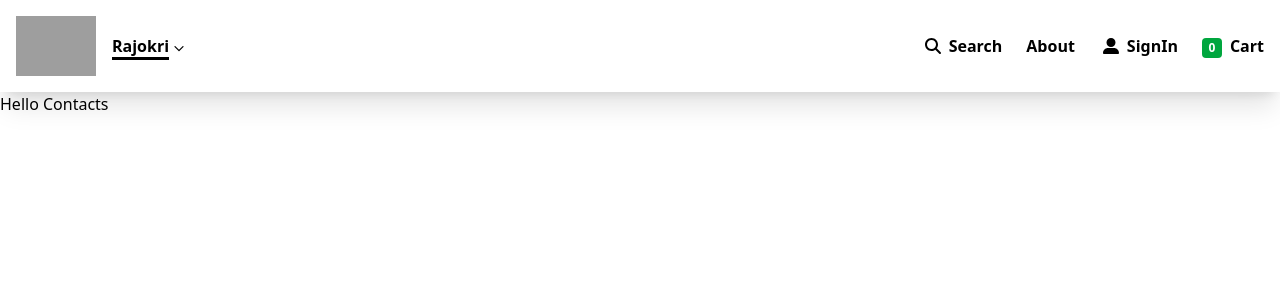
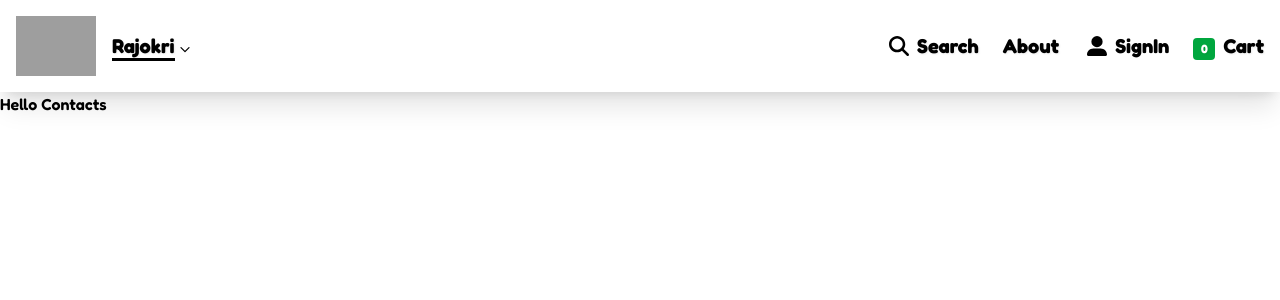
Before and after one commit to techelusive/swiggy-gpt, a React (Vite) app: page /contact in a window 1280 px wide. Shown: the top 300 px of the page. Built offline with nearby package versions, Linux system fonts and the light colour scheme; grey boxes are pictures that could not be loaded.

Commit message:
fix bugs

```diff
--- a/src/components/Header.jsx
+++ b/src/components/Header.jsx
@@ -1,20 +1,16 @@
 // import { LOGO_URL } from "../utils/constants";
-// import { Link } from "react-router-dom"
+// import { Link } from "react-router-dom";
 // import { FontAwesomeIcon } from "@fortawesome/react-fontawesome";
 // import { RiContactsBookLine } from "react-icons/ri";
 // import { FaUserLarge } from "react-icons/fa6";
 // import { RxCaretDown } from "react-icons/rx";
 // import { faMagnifyingGlass } from "@fortawesome/free-solid-svg-icons";
-// import { useSelector } from "react-redux";
+// import { useSelector, useDispatch } from "react-redux";
 // import { toggleForm } from "../utils/appSlice";
-// import { useDispatch } from "react-redux";
 // import { useState } from "react";
 
 // export const Header = () => {
-
 //   const dispatch = useDispatch();
-
-//   // Subscribing our store using selector
 //   const cartItems = useSelector((store) => store.cart.items);
 //   const [menuOpen, setMenuOpen] = useState(false);
 
@@ -22,90 +18,97 @@
 //     dispatch(toggleForm());
 //   };
 
-//     return (
-//       // body
-//       <div className="p-[15px] w-full shadow-xl flex flex-wrap">
-//       {/* flex justify-between items-center */}
-//       <div className=" w-[150px] flex items-center">
-//          {/* logo-container */}
-//          <Link to="/">
-//          <div className="logo-container w-[80px]">
-//           <img
-//           className="w-full cursor-pointer transition-transform duration-500 hover:scale-110"
-//           alt="Logo"
-//           src={LOGO_URL}
-//           />
+//   return (
+//     <header className="w-full shadow-xl p-4 bg-white">
+//       <div className="flex justify-between items-center flex-wrap md:flex-nowrap">
+//         {/* Logo and Location */}
+//         <div className="flex items-center w-full md:w-auto justify-between">
+//           <Link to="/">
+//             <div className="w-[80px]">
+//               <img
+//                 src={LOGO_URL}
+//                 alt="Logo"
+//                 className="w-full cursor-pointer transition-transform duration-500 hover:scale-110"
+//               />
+//             </div>
+//           </Link>
+//           <div className="px-4 cursor-pointer">
+//             <span className="font-bold border-b-[3px] border-black hover:text-orange-500 hover:border-orange-500">
+//               Rajokri
+//             </span>
+//             <RxCaretDown className="inline text-xl text-black" />
+//           </div>
+
+//           {/* Hamburger Menu (visible only on small screens) */}
+//           <button
+//             className="md:hidden text-2xl ml-auto"
+//             onClick={() => setMenuOpen(!menuOpen)}
+//           >
+//             ☰
+//           </button>
 //         </div>
-//         </Link>
-//         <div className="px-4 cursor-pointer">
-//         <span className=" font-bold border-b-[3px] border-black hover:text-orange-500 hover:border-orange-500">
-//           Rajokri </span><RxCaretDown
-//             className="inline text-[0.9rem] text-black text-xl"/>
-//         </div>
-//       </div>
-//         {/* nav-items */}
-//         <div className="flex items-center cursor-pointer list-none gap-8 ml-auto text-[17px] font-semibold">
-//           <li className=" hover:text-orange-500">
-//               <Link to="/search/">
-//             <FontAwesomeIcon icon={faMagnifyingGlass}
-//             className="mr-2 hover:text-orange-500"/>Search</Link>
-//             </li>
 
-//           {/* <li className=" hover:text-orange-500">About</li>  */}
+//         {/* Nav Items */}
+//         <ul
+//           className={`flex-col md:flex-row md:flex gap-6 font-semibold text-[16px] mt-4 md:mt-0 w-full md:w-auto ${
+//             menuOpen ? "flex" : "hidden"
+//           } md:items-center md:justify-end`}
+//         >
+//           <li className="hover:text-orange-500">
+//             <Link to="/search/">
+//               <FontAwesomeIcon
+//                 icon={faMagnifyingGlass}
+//                 className="mr-2 hover:text-orange-500"
+//               />
+//               Search
+//             </Link>
+//           </li>
+
 //           <li
-//           className="hover:text-orange-500 cursor-pointer"
-//           onClick={() => window.open('https://personal-portfolio-dev-rohits-projects.vercel.app/', '_blank')}
+//             className="hover:text-orange-500 cursor-pointer"
+//             onClick={() =>
+//               window.open(
+//                 "https://personal-portfolio-dev-rohits-projects.vercel.app/",
+//                 "_blank"
+//               )
+//             }
 //           >
 //             About
 //           </li>
 
+//           <li className="hover:text-orange-500 r">
+//             <span className="flex items-center gap-2 cursor-pointe">
+//               <FaUserLarge
+//                 onClick={toggleFormHandler}
+//                 className="ml-1"
+//               />
+//               <button onClick={toggleFormHandler}>SignIn</button>
+//             </span>
+//           </li>
 
-//           {/* <Link to="/contact">
-//           <li className="flex items-center gap-1 hover:text-orange-500">
-//           <RiContactsBookLine className="size-5"/>
-//           Contact</li></Link> */}
-
-//             <li className="hover:text-orange-500">
-//               <span className="flex items-center gap-2 ">
-//               {<FaUserLarge onClick={() =>
-//               toggleFormHandler()} // Call the function if the button name is "SignIn"
-//                 className="ml-2 cursor-pointer"/>}
-//                 <button onClick={() => toggleFormHandler()}>
-//                 SignIn
-//                 </button>
+//           <li className="hover:text-orange-500">
+//             <Link to="/cart">
+//               <span
+//                 className="inline-flex justify-center items-center w-[20px] h-[20px] bg-green-600 text-white text-xs rounded-sm mr-2"
+//               >
+//                 {cartItems?.reduce((sum, item) => sum + item.quantity, 0)}
 //               </span>
-//             </li>
-//             <li className="hover:text-orange-500">
-//               <Link to="/cart">
-//               <span style={{
-//                 backgroundColor: "green",
-//                 color: "white",
-//                 width: "20px",
-//                 height: "20px",
-//                 display: "inline-flex",
-//                 justifyContent: "center",
-//                 alignItems: "center",
-//                 borderRadius: "1px 1px 1px 1px", // Optional for slightly rounded corners
-//                 }}
-//                 >
-//                   {/* Calculates the total quantity of items in the cart by summing up their quantities. */}
-//                   {cartItems?.reduce((sum, item) => sum + item.quantity, 0)}
-//                 </span> Cart</Link></li>
-//         </div>
+//               Cart
+//             </Link>
+//           </li>
+//         </ul>
 //       </div>
-//     );
+//     </header>
+//   );
 // };
 
 // export default Header;
 
 
 
-
-
 import { LOGO_URL } from "../utils/constants";
 import { Link } from "react-router-dom";
 import { FontAwesomeIcon } from "@fortawesome/react-fontawesome";
-import { RiContactsBookLine } from "react-icons/ri";
 import { FaUserLarge } from "react-icons/fa6";
 import { RxCaretDown } from "react-icons/rx";
 import { faMagnifyingGlass } from "@fortawesome/free-solid-svg-icons";
@@ -123,6 +126,29 @@ export const Header = () => {
   };
 
   return (
+    <>
+      {/* Load Fredoka font */}
+      <link
+        href="https://fonts.googleapis.com/css2?family=Fredoka:wght@600;700&display=swap"
+        rel="stylesheet"
+      />
+      <style>{`
+        body {
+          font-family: 'Fredoka', sans-serif;
+        }
+        .cartoon-text {
+          font-family: 'Fredoka', sans-serif;
+          font-size: 20px;
+          font-weight: 700;
+          text-shadow: 1px 1px 2px rgba(0, 0, 0, 0.08);
+        }
+        .cartoon-text:hover {
+          color: #ff6600;
+          transform: scale(1.05);
+          transition: all 0.2s ease-in-out;
+        }
+      `}</style>
+
       <header className="w-full shadow-xl p-4 bg-white">
         <div className="flex justify-between items-center flex-wrap md:flex-nowrap">
           {/* Logo and Location */}
@@ -137,13 +163,13 @@ export const Header = () => {
               </div>
             </Link>
             <div className="px-4 cursor-pointer">
-            <span className="font-bold border-b-[3px] border-black hover:text-orange-500 hover:border-orange-500">
+              <span className="cartoon-text border-b-[3px] border-black hover:text-orange-500 hover:border-orange-500">
                 Rajokri
               </span>
               <RxCaretDown className="inline text-xl text-black" />
             </div>
 
-          {/* Hamburger Menu (visible only on small screens) */}
+            {/* Hamburger Menu (small screens) */}
             <button
               className="md:hidden text-2xl ml-auto"
               onClick={() => setMenuOpen(!menuOpen)}
@@ -154,22 +180,19 @@ export const Header = () => {
 
           {/* Nav Items */}
           <ul
-          className={`flex-col md:flex-row md:flex gap-6 font-semibold text-[16px] mt-4 md:mt-0 w-full md:w-auto ${
+            className={`flex-col md:flex-row md:flex gap-6 mt-4 md:mt-0 w-full md:w-auto ${
               menuOpen ? "flex" : "hidden"
             } md:items-center md:justify-end`}
           >
-          <li className="hover:text-orange-500">
+            <li className="cursor-pointer cartoon-text">
               <Link to="/search/">
-              <FontAwesomeIcon
-                icon={faMagnifyingGlass}
-                className="mr-2 hover:text-orange-500"
-              />
+                <FontAwesomeIcon icon={faMagnifyingGlass} className="mr-2" />
                 Search
               </Link>
             </li>
 
             <li
-            className="hover:text-orange-500 cursor-pointer"
+              className="cursor-pointer cartoon-text"
               onClick={() =>
                 window.open(
                   "https://personal-portfolio-dev-rohits-projects.vercel.app/",
@@ -180,21 +203,16 @@ export const Header = () => {
               About
             </li>
 
-          <li className="hover:text-orange-500">
-            <span className="flex items-center gap-2">
-              <FaUserLarge
-                onClick={toggleFormHandler}
-                className="ml-1 cursor-pointer"
-              />
+            <li className="cartoon-text">
+              <span className="flex items-center gap-2 cursor-pointer">
+                <FaUserLarge onClick={toggleFormHandler} className="ml-1" />
                 <button onClick={toggleFormHandler}>SignIn</button>
               </span>
             </li>
 
-          <li className="hover:text-orange-500">
+            <li className="cartoon-text">
               <Link to="/cart">
-              <span
-                className="inline-flex justify-center items-center w-[20px] h-[20px] bg-green-600 text-white text-xs rounded-sm mr-2"
-              >
+                <span className="inline-flex justify-center items-center w-[22px] h-[22px] bg-green-600 text-white text-xs rounded-sm mr-2">
                   {cartItems?.reduce((sum, item) => sum + item.quantity, 0)}
                 </span>
                 Cart
@@ -203,6 +221,7 @@ export const Header = () => {
           </ul>
         </div>
       </header>
+    </>
   );
 };
 
--- a/src/components/RestaurantCategories.jsx
+++ b/src/components/RestaurantCategories.jsx
@@ -3,7 +3,7 @@ import ItemList from "./ItemList";
 import { CiCircleChevDown, CiCircleChevUp } from "react-icons/ci";
 
 const RestaurantCategories = ({ data }) => {
-    const [showItems, setShowItems] = useState(true);
+    const [showItems, setShowItems] = useState(false);
 
     const openClick = () => {
         setShowItems(!showItems);
--- a/src/utils/constants.jsx
+++ b/src/utils/constants.jsx
@@ -10,7 +10,7 @@ export const RESTAURANT_CARD_IMAGE_URL =
 "https://media-assets.swiggy.com/swiggy/image/upload/fl_lossy,f_auto,q_auto,w_660/";
 
 export const LOGO_URL =
-"https://encrypted-tbn0.gstatic.com/images?q=tbn:ANd9GcQiJWDzYF6Nx8OIp5w949PQ5ODDvb38AiKOMUo8HQHfG27p_sf6ks4iAxuEJ6w3Cqm1EVo&usqp=CAU";
+"https://encrypted-tbn0.gstatic.com/images?q=tbn:ANd9GcQpHbJZWvmHZc749LAMCbKiZ8oHC-vKKmyJfg&s";
 
 export const MENU_API =
 "https://www.swiggy.com/dapi/menu/pl?page-type=REGULAR_MENU&complete-menu=true&lat=25.4329271&lng=81.7583495&restaurantId=";
```
Lines whose indentation alone changed are shown as unchanged.
